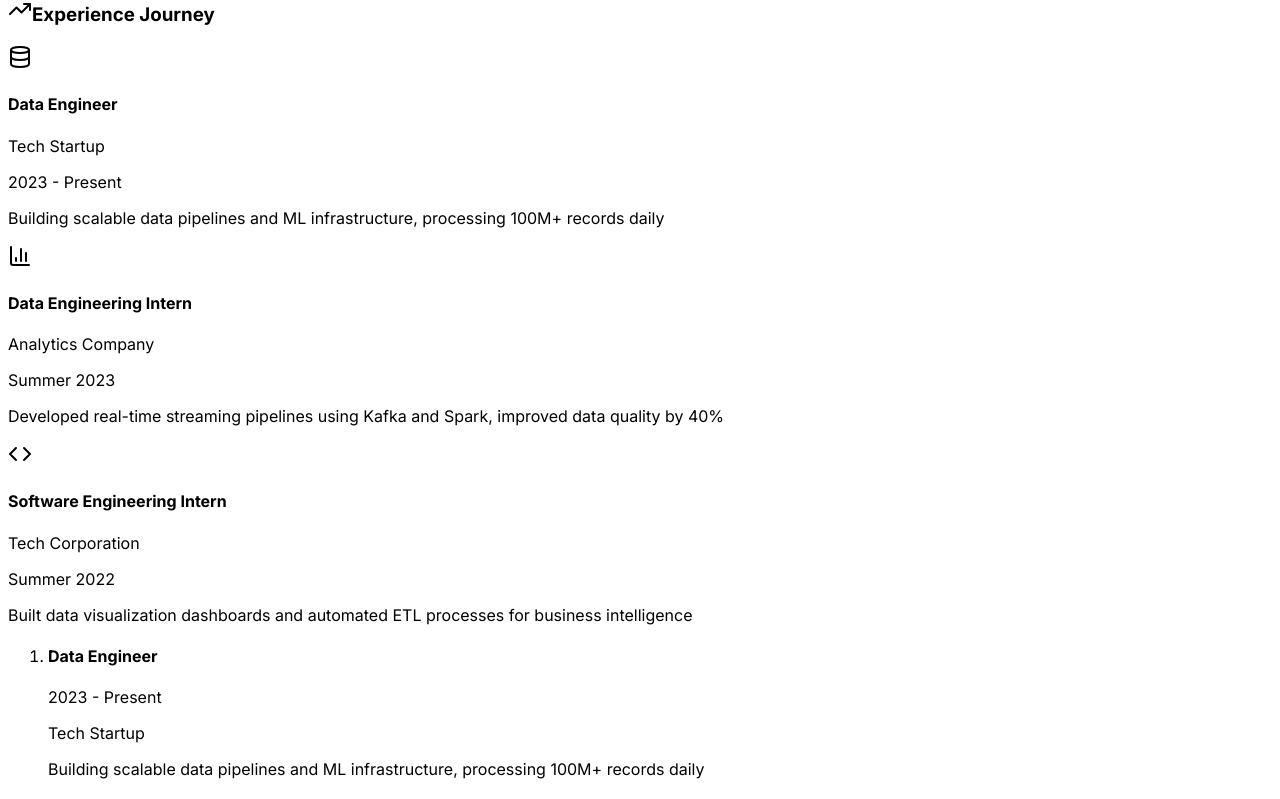
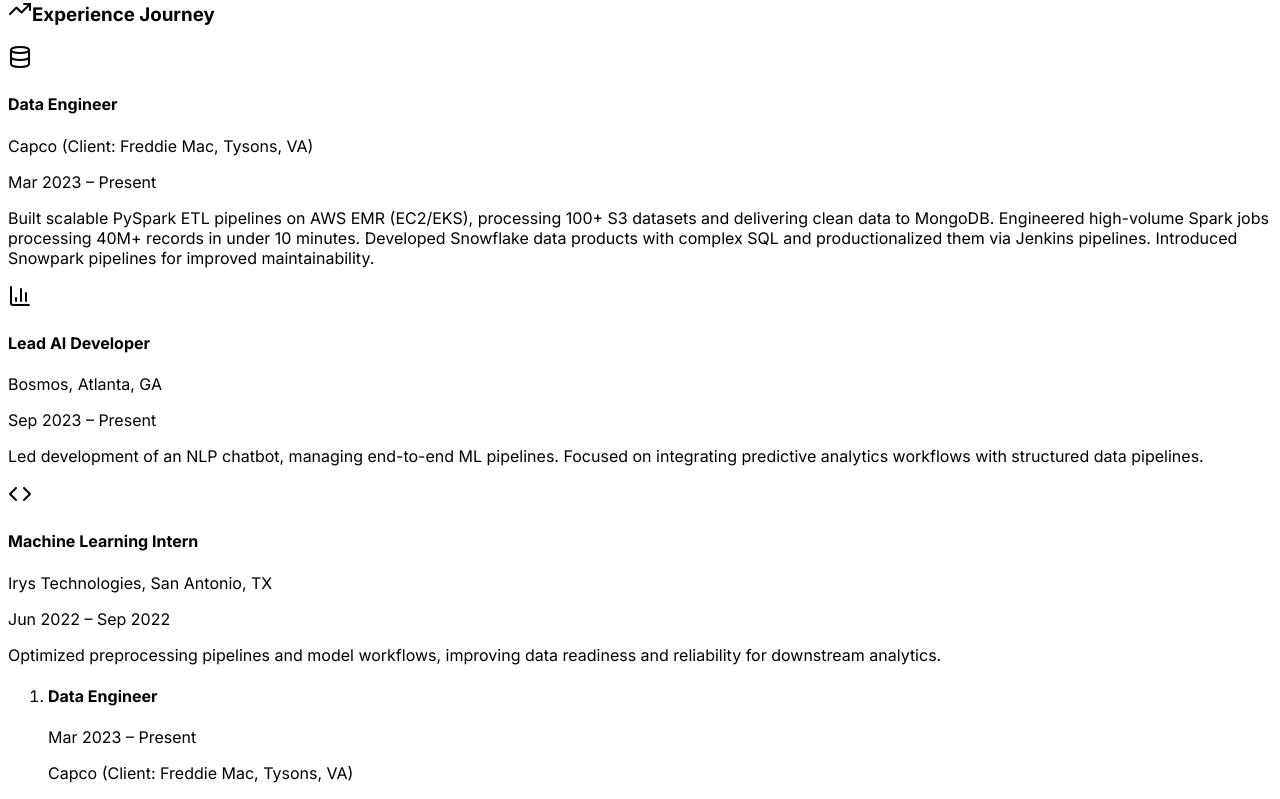
Before and after one commit to mrohitth/my-website, a React (Vite) app in the folder client/: page / in a window 1280 px wide. Shown: the part 5980-6779 px from the top of the page. Built offline with nearby package versions, Linux system fonts and the light colour scheme; a web font is replaced by a local one.

Commit message:
fixing experience

```diff
--- a/client/src/pages/portfolio.tsx
+++ b/client/src/pages/portfolio.tsx
@@ -394,7 +394,7 @@ export default function Portfolio() {
       { name: "SQL", icon: SQLLogo, color: "text-indigo-500", level: "Advanced" },
       { name: "SnowPark", icon: SiSnowflake, color: "text-sky-400", level: "Intermediate" },
       {
-        name: "ML/DL",
+        name: "ML/DL/CV",
         icon: GiBrain,
         color: "text-green-400",
         level: "Advanced",
@@ -435,23 +435,24 @@ export default function Portfolio() {
     const experiences = [
       {
         title: "Data Engineer",
-      company: "Tech Startup",
-      period: "2023 - Present",
-      description: "Building scalable data pipelines and ML infrastructure, processing 100M+ records daily"
+        company: "Capco (Client: Freddie Mac, Tysons, VA)",
+        period: "Mar 2023 – Present",
+        description: "Built scalable PySpark ETL pipelines on AWS EMR (EC2/EKS), processing 100+ S3 datasets and delivering clean data to MongoDB. Engineered high-volume Spark jobs processing 40M+ records in under 10 minutes. Developed Snowflake data products with complex SQL and productionalized them via Jenkins pipelines. Introduced Snowpark pipelines for improved maintainability."
       },
       {
-      title: "Data Engineering Intern",
-      company: "Analytics Company",
-      period: "Summer 2023",
-      description: "Developed real-time streaming pipelines using Kafka and Spark, improved data quality by 40%"
+        title: "Lead AI Developer",
+        company: "Bosmos, Atlanta, GA",
+        period: "Sep 2023 – Present",
+        description: "Led development of an NLP chatbot, managing end-to-end ML pipelines. Focused on integrating predictive analytics workflows with structured data pipelines."
       },
       {
-      title: "Software Engineering Intern",
-      company: "Tech Corporation",
-      period: "Summer 2022",
-      description: "Built data visualization dashboards and automated ETL processes for business intelligence"
+        title: "Machine Learning Intern",
+        company: "Irys Technologies, San Antonio, TX",
+        period: "Jun 2022 – Sep 2022",
+        description: "Optimized preprocessing pipelines and model workflows, improving data readiness and reliability for downstream analytics."
       }
     ];
+
 
   return (
     //<div className="min-h-screen bg-portfolio-background text-portfolio-foreground">
@@ -758,9 +759,13 @@ export default function Portfolio() {
                 <div className="absolute inset-0 bg-gradient-to-r from-portfolio-primary/20 via-portfolio-primary/40 to-portfolio-primary/20 rounded-full animate-pulse"></div>
               </div>
 
-              <div className="flex justify-between items-start">
+            <div className="flex justify-between items-start gap-6">
               {experiences.map((exp, index) => (
-                  <div key={index} className="group text-center relative flex-1 max-w-sm cursor-pointer transform transition-all duration-500 hover:scale-105" data-testid={`experience-${index}`}>
+                <div
+                  key={index}
+                  className="group text-center relative flex-1 min-w-[250px] max-w-[350px] cursor-pointer transform transition-all duration-500 hover:scale-105"
+                  data-testid={`experience-${index}`}
+                >
                   {/* Enhanced Timeline dot with glow */}
                   <div className="w-16 h-16 mx-auto bg-gradient-to-br from-portfolio-primary to-blue-600 rounded-full flex items-center justify-center relative z-10 mb-6 shadow-lg group-hover:shadow-2xl group-hover:shadow-portfolio-primary/40 transition-all duration-500">
                     <div className="w-8 h-8 bg-portfolio-secondary rounded-full flex items-center justify-center">
@@ -774,23 +779,36 @@ export default function Portfolio() {
                   </div>
 
                   {/* Enhanced Experience content */}
-                    <div className="space-y-3 p-4 bg-portfolio-card/30 rounded-xl border border-portfolio-border/30 group-hover:border-portfolio-primary/50 group-hover:bg-portfolio-card/50 transition-all duration-500 group-hover:shadow-lg">
-                      <h4 className="text-lg font-bold text-portfolio-foreground group-hover:text-portfolio-primary transition-colors" data-testid={`experience-title-${index}`}>
+                  <div className="flex flex-col justify-between space-y-3 p-5 bg-portfolio-card/30 rounded-xl border border-portfolio-border/30 group-hover:border-portfolio-primary/50 group-hover:bg-portfolio-card/50 transition-all duration-500 group-hover:shadow-lg min-h-[300px]">
+                    <h4
+                      className="text-lg font-bold text-portfolio-foreground group-hover:text-portfolio-primary transition-colors"
+                      data-testid={`experience-title-${index}`}
+                    >
                       {exp.title}
                     </h4>
-                      <p className="text-portfolio-primary/90 font-semibold text-sm" data-testid={`experience-company-${index}`}>
+                    <p
+                      className="text-portfolio-primary/90 font-semibold text-sm"
+                      data-testid={`experience-company-${index}`}
+                    >
                       {exp.company}
                     </p>
-                      <p className="text-portfolio-primary font-medium text-xs bg-portfolio-primary/10 px-2 py-1 rounded-full inline-block" data-testid={`experience-period-${index}`}>
+                    <p
+                      className="text-portfolio-primary font-medium text-xs bg-portfolio-primary/10 px-2 py-1 rounded-full inline-block"
+                      data-testid={`experience-period-${index}`}
+                    >
                       {exp.period}
                     </p>
-                      <p className="text-portfolio-muted-foreground text-sm leading-relaxed group-hover:text-portfolio-foreground transition-colors" data-testid={`experience-description-${index}`}>
+                    <p
+                      className="text-portfolio-muted-foreground text-sm leading-relaxed group-hover:text-portfolio-foreground transition-colors mt-2"
+                      data-testid={`experience-description-${index}`}
+                    >
                       {exp.description}
                     </p>
                   </div>
                 </div>
               ))}
             </div>
+
             </div>
 
             {/* Mobile Vertical Timeline */}
@@ -832,8 +850,8 @@ export default function Portfolio() {
       <section id="tech-stack" className="py-20 px-4 bg-gradient-to-br from-portfolio-secondary to-portfolio-secondary/80 relative border-t-4 border-portfolio-primary/30">
         {/* Section Header with Clear Distinction */}
         <div className="absolute top-0 left-1/2 transform -translate-x-1/2 -translate-y-1/2">
-          <div className="bg-portfolio-primary px-6 py-2 rounded-full shadow-lg">
-            <span className="text-white font-bold text-sm tracking-wide">TECHNICAL EXPERTISE</span>
+          <div className="bg-portfolio-primary px-6 py-2 rounded-full shadow-lg whitespace-nowrap">
+            <span className="text-white font-bold text-xs sm:text-sm tracking-wide">TECHNICAL EXPERTISE</span>
           </div>
         </div>
         <div className="max-w-6xl mx-auto">
@@ -921,9 +939,9 @@ export default function Portfolio() {
                 </div>
 
                 {/* Horizontal Scrollable Tools Row */}
-                <div className="flex overflow-x-auto gap-4 py-2">
+                <div className="flex overflow-x-auto gap-4 py-2 px-1">
                   {otherSkills.map((tool, index) => {
-                    const isML = tool.name === "ML/DL";
+                    const isML = tool.name === "ML/DL/CV";
 
                     if (isML) {
                       return (
```
Also changed, not shown: 5 other files (tests, documents, lock files or other folders). Lines whose indentation alone changed are shown as unchanged.
